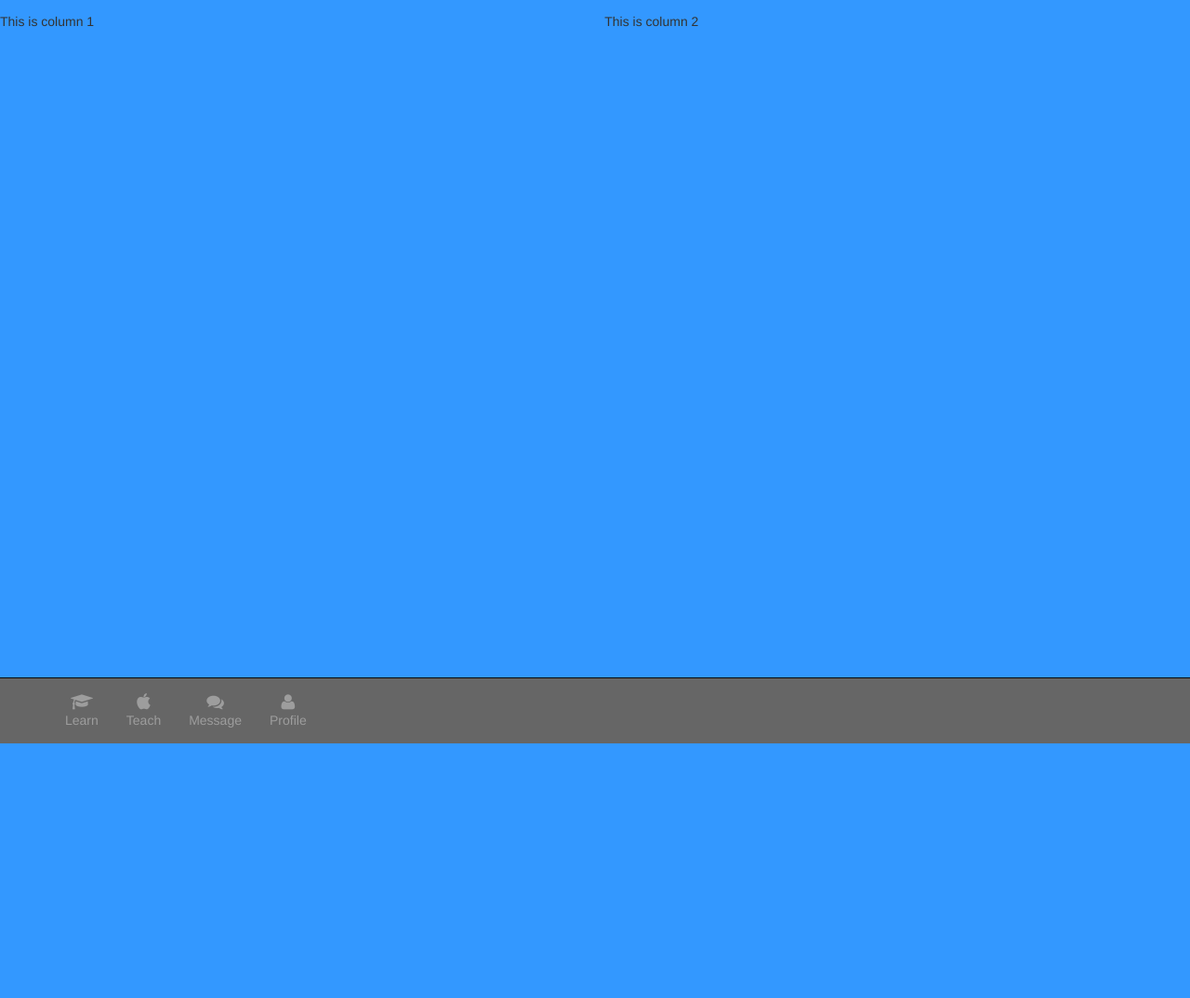
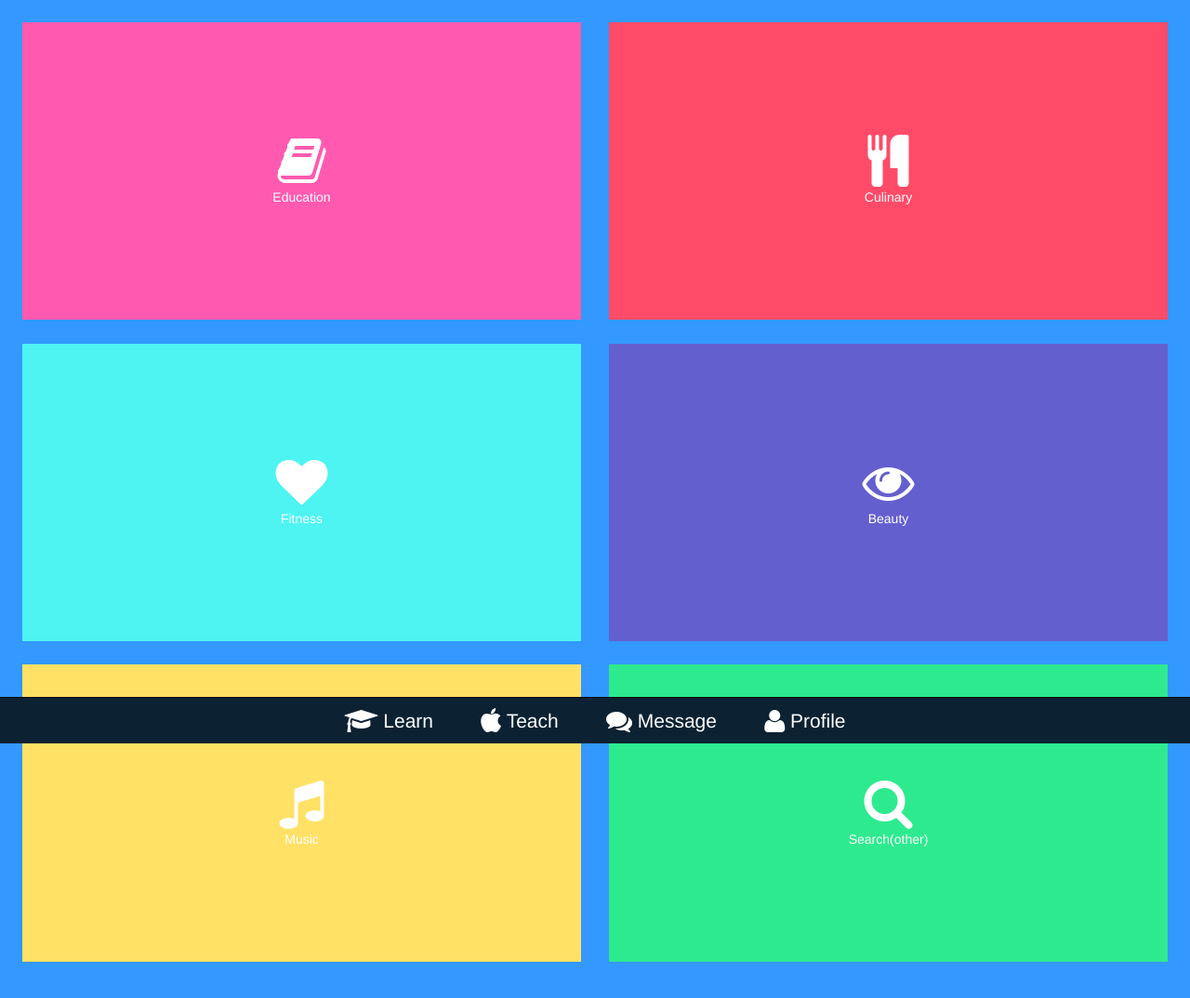
Before and after one commit to sqrider/yap-1, a plain HTML site: page index.html in a window 1280 px wide. Shown: the whole page at 93% size. Before the commit the page ends 800 px from the top, so only its background shows below. Drawn offline with Linux system fonts and the light colour scheme; a web font is replaced by a local one.

Commit message:
added tiles and centered the bottom

```diff
--- a/css/yap.css
+++ b/css/yap.css
@@ -1,5 +1,7 @@
+@import url(http://fonts.googleapis.com/css?family=Roboto:400,100,300,500,700,900);
 #footer {
-    background-color: #666666;
+    background-color: #0C2233;
+    font-size: 1.5em;
 }
 
 #footer-body {
@@ -9,6 +11,9 @@
 
 .icon {
     text-align: center;
+    margin-right: 2vw;
+    margin-left: 2vw;
+    color: white;
 }
 
 body{
@@ -20,6 +25,8 @@ body{
     clear: both;
     padding: 0px;
     margin: 0px;
+    /*Adding inner wrapper */
+    padding: 3vh;
 }
 
 /*  COLUMN SETUP  */
@@ -27,8 +34,57 @@ body{
     display: block;
     float:left;
     margin: 1% 0 1% 1.6%;
+*/}
+.col:first-child { margin-left: 0; }
+
+/* COLUMN METRO STYLING */
+.color  i{
+    display: block;
 }
-.col:first-child { margin-left: 0; }
+
+.color a{
+    color: white;
+}
+
+.color {
+    height: 25vw;
+    margin-bottom: 2vw;
+}
+
+
+/* COLORS */
+.color-1{
+    background-color: #FF5AB0;
+}
+
+.color-2{
+    background-color: #4DF4F2;
+}
+
+.color-3{
+    background-color: #FFE165;
+}
+
+.color-4{
+    background-color: #FF4B68;
+}
+
+.color-5{
+    background-color: #645FCE;
+}
+
+.color-6{
+    background-color: #2DEA8F;
+}
+
+.color-7{
+    background-color: #FFF;
+}
+
+.color-8{
+    background-color: #FFF;
+}
+
 
 /*  GROUPING  */
 .group:before,
@@ -43,6 +99,7 @@ body{
     width: 49.2%;
 }
 
+
 /*  GO FULL WIDTH AT LESS THAN 480 PIXELS */
 
 @media only screen and (max-width: 480px) {
@@ -54,3 +111,28 @@ body{
 @media only screen and (max-width: 480px) {
     .span_2_of_2, .span_1_of_2 { width: 100%; }
 }
+
+/* OVERRIDE STANDARD CSS RULES */
+a{
+    text-decoration: none !important;
+}
+
+/* FLEXBOX FOR VERETICAL CENTERING */
+.flexbox {
+    display: -ms-flexbox;
+    display: -webkit-flex;
+    display: flex;
+
+    -ms-flex-align: center;
+    -webkit-align-items: center;
+    -webkit-box-align: center;
+
+    align-items: center;
+    justify-content: center;
+
+}
+
+.center{
+    margin-right: 30vw;
+    margin-left: 30vw;
+}
--- a/index.html
+++ b/index.html
@@ -14,8 +14,7 @@
     <!-- Bootstrap Core CSS -->
     <link href="css/bootstrap.min.css" rel="stylesheet">
 
-    <!-- Custom CSS -->
-    <link href="css/yap.css" rel="stylesheet">
+
 
     <!-- Custom Fonts -->
     <link href="font-awesome/css/font-awesome.min.css" rel="stylesheet" type="text/css">
@@ -30,28 +29,102 @@
         <script src="https://oss.maxcdn.com/libs/html5shiv/3.7.0/html5shiv.js"></script>
         <script src="https://oss.maxcdn.com/libs/respond.js/1.4.2/respond.min.js"></script>
     <![endif]-->
-
+    <!-- Custom CSS -->
+    <link href="css/yap.css" rel="stylesheet">
 </head>
 
 <body>
 
     <div class="section group">
-        <div class="col span_1_of_2">
-        This is column 1
-        </div>
-        <div class="col span_1_of_2">
-        This is column 2
+        <div class="row">
+            <div class="col-xs-6">
+                <center>
+                    <div class="flexbox color color-1">
+                        <a href="#">
+                            <i class="fa fa-book fa-4x"></i>
+                            <span>Education</span>
+                        </a>
+                    </div>
+                </center>
+
+                <center>
+                    <div class="flexbox color color-2">
+                        <a href="#">
+                            <i class="fa fa-heart fa-4x"></i>
+                            <span>Fitness</span>
+                        </a>
+                    </div>
+                </center>
+                <center>
+                    <div class="flexbox color color-3">
+                        <a href="#">
+                            <i class="fa fa-music fa-4x"></i>
+                            <span>Music</span>
+                        </a>
+                    </div>
+                </center>
+            </div>
+            <div class="col-xs-6">
+                <center>
+                    <div class="flexbox color color-4">
+                        <a href="#">
+                            <i class="fa fa-cutlery fa-4x"></i>
+                            <span>Culinary</span>
+                        </a>
+                    </div>
+                </center>
+                <center>
+                    <div class="flexbox color color-5">
+                        <a href="#">
+                            <i class="fa fa-eye fa-4x"></i>
+                            <span>Beauty</span>
+                        </a>
+                    </div>
+                </center>
+                <center>
+                    <div class="flexbox color color-6">
+                        <a href="#">
+                            <i class="fa fa-search fa-4x"></i>
+                            <span>Search(other)</span>
+                        </a>
+                   </div>
+                </center>
+            </div>
         </div>
     </div>
 
-    <footer>
-        <div class="navbar navbar-inverse navbar-fixed-bottom nav" id="footer">
+
+
+
+
+
+
+
+    <footer class="flexbox navbar navbar-inverse navbar-fixed-bottom nav" id="footer">
+        <a href="#" class="icon">
+            <i class="fa fa-graduation-cap fa-lg"></i>
+            <span>Learn</span>
+        </a>
+        <a href="#" class="icon">
+            <i class="fa fa-apple fa-lg"></i>
+            <span>Teach</center>
+        </a>
+        <a href="#" class="icon">
+            <i class="fa fa-comments fa-lg"></i>
+            <span>Message</center>
+        </a>
+        <a href="#" class="icon">
+            <i class="fa fa-user fa-lg"></i>
+            <span>Profile</center>
+        </a>
+
+        <!--<div class="navbar navbar-inverse navbar-fixed-bottom nav" id="footer">
             <div class="container">
                 <div class="navbar-collapse collapse">
                     <div class="row">
-                        <ul class="nav navbar-nav">
+                        <ul class="nav navbar-nav">-->
                             <!-- Columns start at 50% wide on mobile and bump up to 33.3% wide on desktop -->
-                            <li>
+                           <!-- <li>
                                 <a href="#" class="icon">
                                     <i class="fa fa-graduation-cap fa-lg"></i>
                                     <br>Learn
@@ -79,7 +152,7 @@
                     </div>
                 </div>
             </div>
-        </div>
+        </div>-->
     </footer>
 
     <!-- jQuery -->
```
